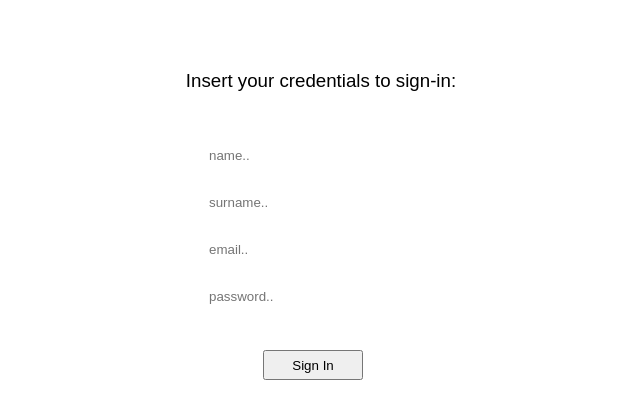
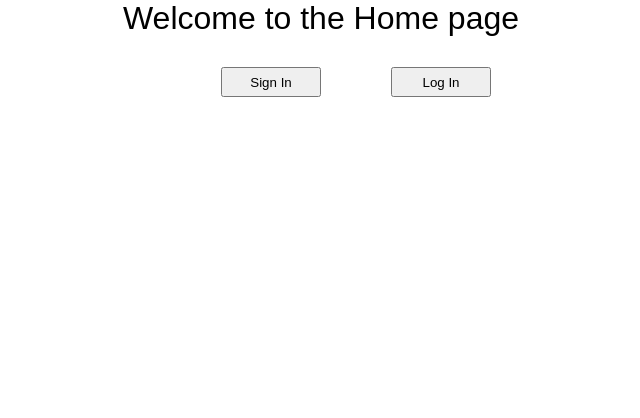
Before and after one commit to ElisaTorelli/React-Redux-Js-SignIn, a React (Create React App) app in the folder react-app/: page / in a window 1280 px wide. Shown: the top 418 px of the page, without its empty margins (319-959 px from the left). Built offline with nearby package versions, Linux system fonts and the light colour scheme.

Commit message:
add signin disabled code option & React-router v6

```diff
--- a/react-app/src/App.js
+++ b/react-app/src/App.js
@@ -3,13 +3,23 @@ import SignInCard from './components/SignIn/SignInCard'
 import LogInCard from './components/LogIn/LogInCard';
 
 
+import {BrowserRouter as Router, Routes, Route} from 'react-router-dom'
+import Home from './pages/Home';
+import ToDo from './pages/ToDo';
+
 
 function App() {
   return (
-      <div className="App">
-        <SignInCard />
-        {/* <LogInCard /> */}
+    <Router>
+      <div className='App'>
+        <Routes>
+          <Route path='/' element={<Home />}/>
+          <Route path='/todo' element={<ToDo />}/>
+          <Route path='/signin' element={<SignInCard />}/>
+          <Route path='/login' element={<LogInCard />}/>
+        </Routes>
       </div>
+    </Router>
   );
 }
 
--- a/react-app/src/components/LogIn/LogInCard.js
+++ b/react-app/src/components/LogIn/LogInCard.js
@@ -2,6 +2,9 @@ import React, { useState, useEffect } from 'react'
 import { useDispatch, useSelector } from 'react-redux'
 import styles from '../LogIn/login.module.css'
 import { checkUserRegistreted, getUser } from '../../redux/login/logInActions'
+
+
+import { Link } from 'react-router-dom'
 
 
 
@@ -62,7 +65,7 @@ const LogInCard = () => {
             <div className={styles.inputContainer}>
                 <input className={styles.emailInput} type='email' placeholder='email..' onChange={handleEmailChange} />
                 <input required minLength={8} title="Password must contain one number, one uppercase and lowercase letter & at least 8  characters" className={styles.passwordInput} type='password' placeholder='password..' onChange={handlePasswordChange} />
-                <button type='button' onClick={handleLogIn}>Log In</button>
+                <Link to='/todo' title="redirect"><button type='button' onClick={handleLogIn}>Log In</button></Link>
             </div>
         </div>
     )
--- a/react-app/src/components/SignIn/SignInCard.js
+++ b/react-app/src/components/SignIn/SignInCard.js
@@ -4,9 +4,13 @@ import { getUser, setUser } from '../../redux/signin/signInActions'
 import styles from '../SignIn/signin.module.css'
 
 
+import {Link} from 'react-router-dom'
+import { SET_IS_BUTTON_DISABLED } from '../../redux/signin/signInTypes'
+
 
 
 function SignInCard() {
+
     // set field's state
     const [nameState, setNameState] = useState('')
     const [surnameState, setSurnameState] = useState('')
@@ -16,6 +20,22 @@ function SignInCard() {
     // React-Redux Hooks
     const users = useSelector(store => store.signin.users)
     const dispatch = useDispatch()
+
+
+    // disable SignIn btn
+    // useEffect(() => {
+    //     if(nameState?.trim() && surnameState?.trim() && emailState.trim() && passwordState.trim()){
+    //         dispatch({
+    //             type: SET_IS_BUTTON_DISABLED,
+    //             payload: false
+    //         })
+    //     }else{
+    //         dispatch({
+    //             type: SET_IS_BUTTON_DISABLED,
+    //             payload: true
+    //         })
+    //     }
+    // }, [emailState, passwordState])
 
 
     // check if email & password are valid
@@ -96,9 +116,27 @@ function SignInCard() {
     },[])
 
 
-     /*useEffect(()=>{
-         console.log(users)
-     },[users])*/
+    /*useEffect(()=>{
+        console.log(users)
+    },[users])*/
+
+
+
+    //make btn available after validations
+    // const handleKeyPress = (event) => {
+    //     if(event.key === 'Enter'){
+    //         passwordState.isButtonDisabled || handleSignIn()
+    //     }
+    // }
+
+
+    const validateEmail = emailState => typeof emailState === 'string' && validEmail(true)
+    const validatePassword = passwordState => typeof passwordState === 'string' && validPassword(true)
+    const [isButtonDisabled, setIsButtonDisabled] = useState(true)
+
+    useEffect(() => {
+        setIsButtonDisabled(!validateEmail(emailState))
+    })
 
 
     return (
@@ -109,7 +147,7 @@ function SignInCard() {
                 <input className={styles.surnameInput} type='text' placeholder='surname..' onChange={handleSurnameChange} />
                 <input className={styles.emailInput} type='email' placeholder='email..' onChange={handleEmailChange} />
                 <input required minLength={8} title="Password must contain one number, one uppercase and lowercase letter & at least 8  characters" className={styles.passwordInput} type='password' placeholder='password..' onChange={handlePasswordChange} />
-                <button type='button' onClick={handleSignIn} >Sign In</button>
+                <Link to='/todo' title="redirect"><button type='button' onClick={handleSignIn} disabled={isButtonDisabled}>Sign In</button></Link>
             </div>
         </div>
     )
--- /dev/null
+++ b/react-app/src/pages/Home.js
@@ -0,0 +1,17 @@
+import React from 'react'
+
+import { Routes } from 'react-router-dom'
+import { Link } from 'react-router-dom'
+
+
+const Home = () => {
+    return (
+        <div>
+            <h1>Welcome to the Home page</h1>
+            <Link to='/signin' title="redirect"><button type='button' >Sign In</button></Link>
+            <Link to='/login'  title="redirect"><button type='button' >Log In</button></Link>
+        </div>
+    )
+}
+
+export default Home
--- /dev/null
+++ b/react-app/src/pages/ToDo.js
@@ -0,0 +1,11 @@
+import React from 'react'
+
+const ToDo = () => {
+    return (
+        <div>
+            <h2>This is the To Do page</h2>
+        </div>
+    )
+}
+
+export default ToDo
--- a/react-app/src/redux/signin/signInReducer.js
+++ b/react-app/src/redux/signin/signInReducer.js
@@ -1,9 +1,10 @@
-import { GET_USERS, SET_USER} from "./signInTypes"
+import { GET_USERS, SET_USER, SET_IS_BUTTON_DISABLED} from "./signInTypes"
 
 
 // set initial state
 const initialState = {
-    users: []
+    users: [],
+    isButtonDisabled: true
 }
 
 
@@ -21,6 +22,11 @@ const signInReducer = (state = initialState, action) => {
                 // push usersArray in [users]
                 users: [...action.payload],
             }
+        case SET_IS_BUTTON_DISABLED:
+            return{
+                ...state,
+                isButtonDisabled: action.payload
+            }
         default: return state
     }
 }
--- a/react-app/src/redux/signin/signInTypes.js
+++ b/react-app/src/redux/signin/signInTypes.js
@@ -1,2 +1,3 @@
 export const SET_USER =  'SET_USER'
 export const GET_USERS = 'GET_USERS'
+export const SET_IS_BUTTON_DISABLED = 'SET_IS_BUTTON_DISABLED'
```
Also changed, not shown: react-app/src/components/Home.js (deleted, +0 -11 lines), react-app/src/pages/home.module.css (added).
